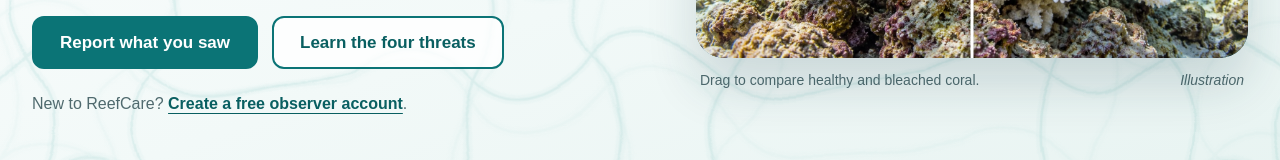
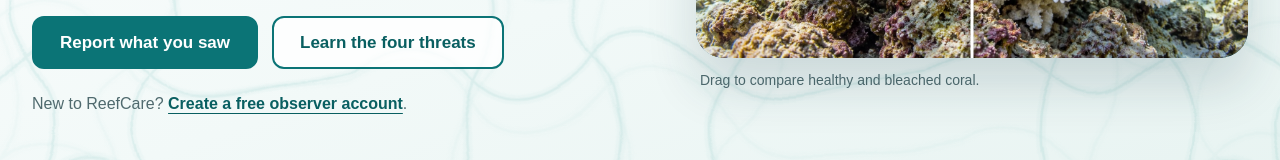
Before and after one commit to RifdhanAfeef/ReefCareMY-Frontend-Iteration3, a Next.js app: page / in a window 1280 px wide. Shown: the part 503-663 px from the top of the page. Built offline with nearby package versions, Linux system fonts and the light colour scheme; no server answers; a web font is replaced by a local one.

Commit message:
Illustration Label Fix

```diff
--- a/features/landing/coral-comparison.tsx
+++ b/features/landing/coral-comparison.tsx
@@ -56,7 +56,6 @@ export function CoralComparison({ className }: { className?: string }) {
     </div>
     <figcaption className={styles.caption}>
       <p id={helpId}>Drag to compare healthy and bleached coral.</p>
-      <p className={styles.credit}>Illustration</p>
     </figcaption>
   </figure>;
 }
```
